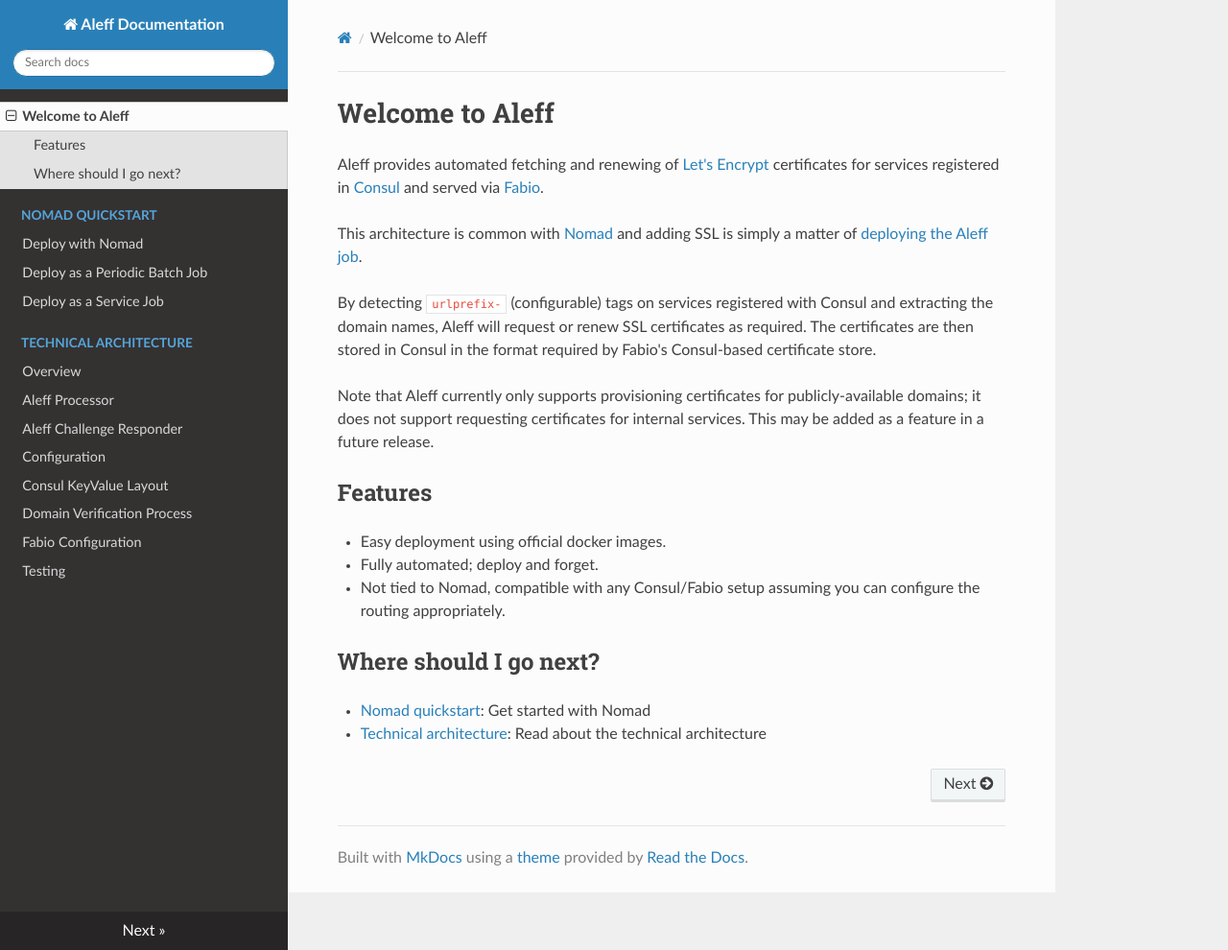
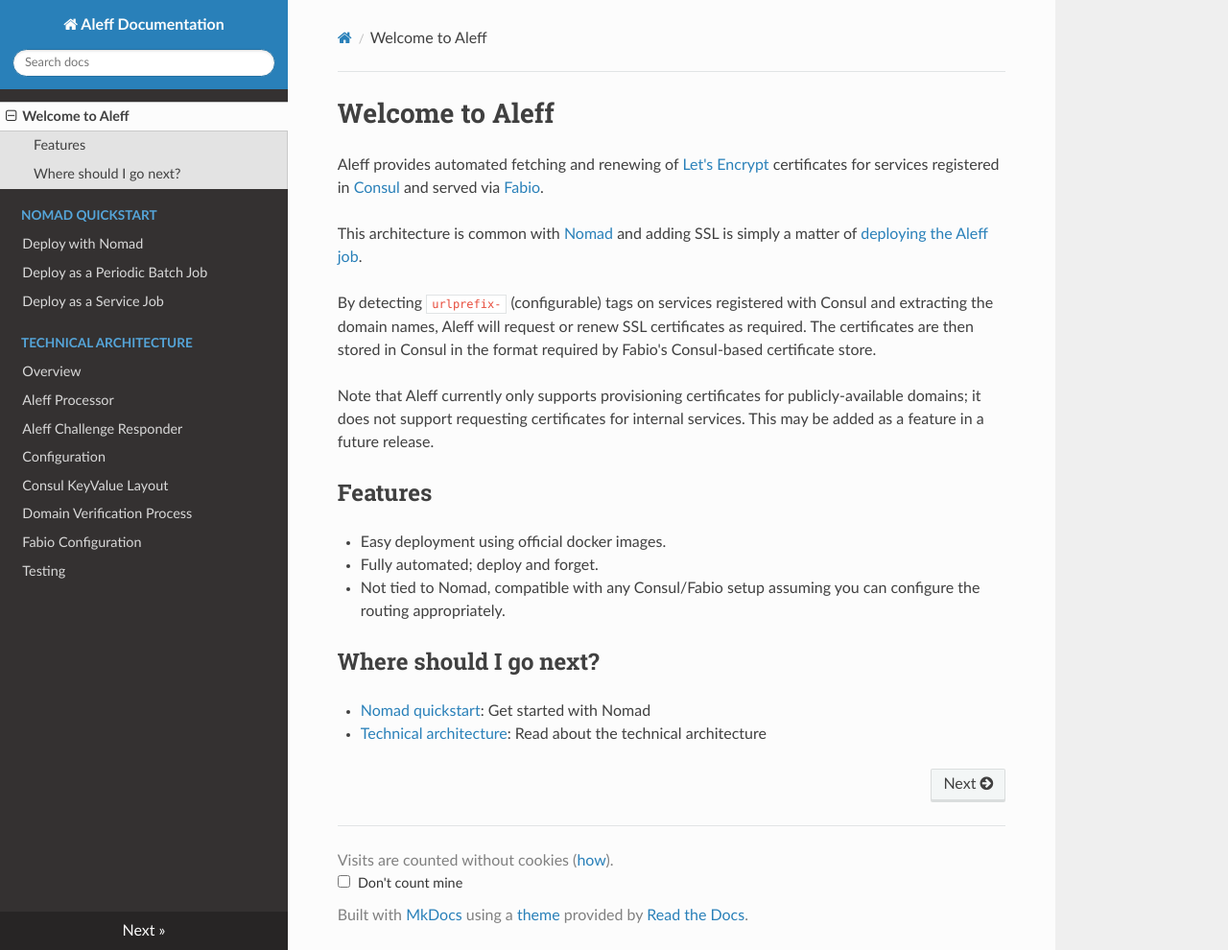
Before and after one commit to stut/aleff.dev, an MkDocs documentation site: the page built from docs/index.md, in a window 1280 px wide and 990 px high. Shown: the whole window at 96% size. Built offline with MkDocs 1.6.1, drawn with Linux system fonts in a browser that asks for light colours; nearby versions of some CDN libraries.

Commit message:
Count visitors with the 3ft9 counter (#1)
Loads the tracker, adds the notice link and opt-out box to the footer, and fixes the build, which has failed since the retired actions/cache v2 was refused.

```diff
--- a/mkdocs.yml
+++ b/mkdocs.yml
@@ -1,4 +1,5 @@
 site_name: Aleff Documentation
+copyright: 'Visits are counted without cookies (<a href="https://3ft9.com/privacy/analytics">how</a>). <label style="white-space: nowrap"><input type="checkbox" id="v-opt-out"> Don&#39;t count mine</label>'
 theme:
   name: readthedocs
   custom_dir: overrides
--- a/overrides/main.html
+++ b/overrides/main.html
@@ -2,4 +2,5 @@
 
 {% block extrahead %}
   {{ super() }}
+  <script defer src="https://v.aleff.dev/v/s.js"></script>
 {% endblock %}
```
Also changed, not shown: 1 other file.
